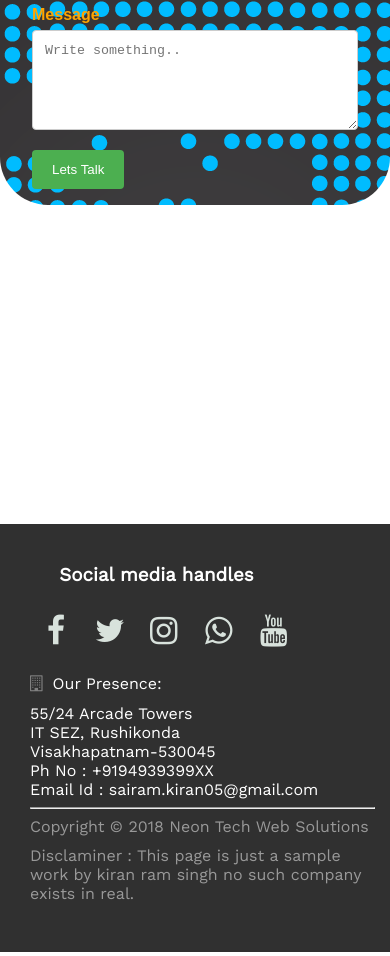
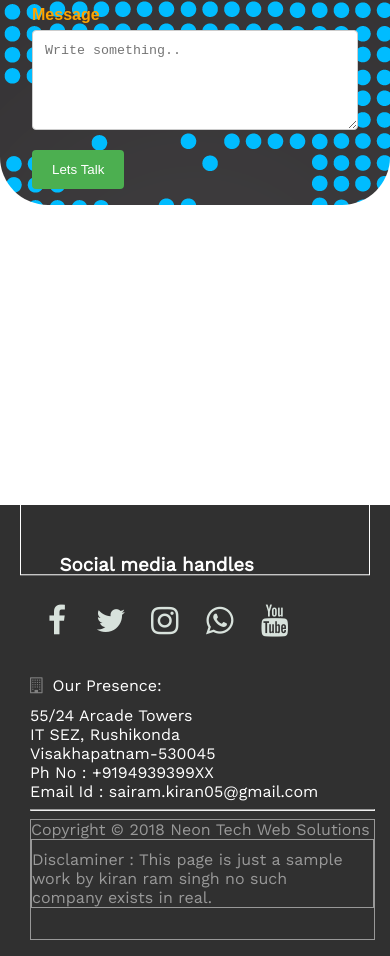
Before and after one commit to kiranramsingh/Neontech, a plain HTML site: page index.html in a window 390 px wide. Shown: the part 4441-5397 px from the top of the page. Drawn offline with nearby package versions, Linux system fonts and the light colour scheme.

Commit message:
Update styleSheet.css

```diff
--- a/styleSheet.css
+++ b/styleSheet.css
@@ -670,6 +670,7 @@ label {
   padding-bottom:70px;
   position: relative;
   left: 50%;
+  border:  1px  solid;
 
 }
 #geo-presence {
@@ -700,12 +701,14 @@ label {
   position: relative;
   right: 50px;
   width: 150%;
+  border:  1px  solid;
 }
 
 #disclaminer {
   position: relative;
   padding-top: 10px;
   padding-right: 10px;
+  border:  1px  solid;
 
 
 }
```
